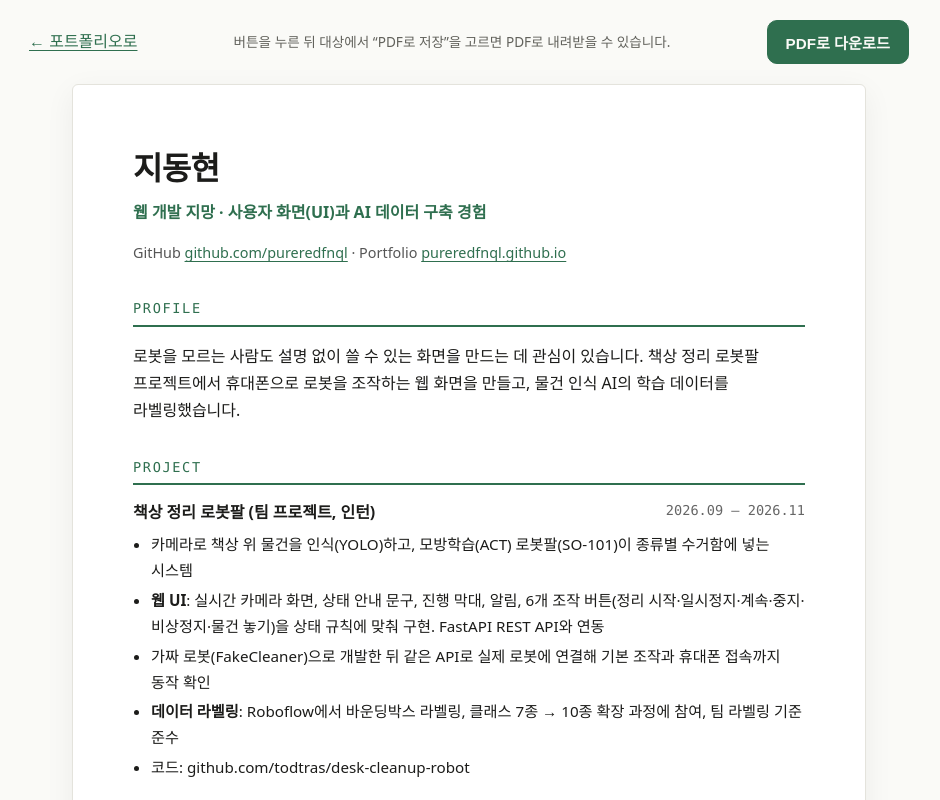
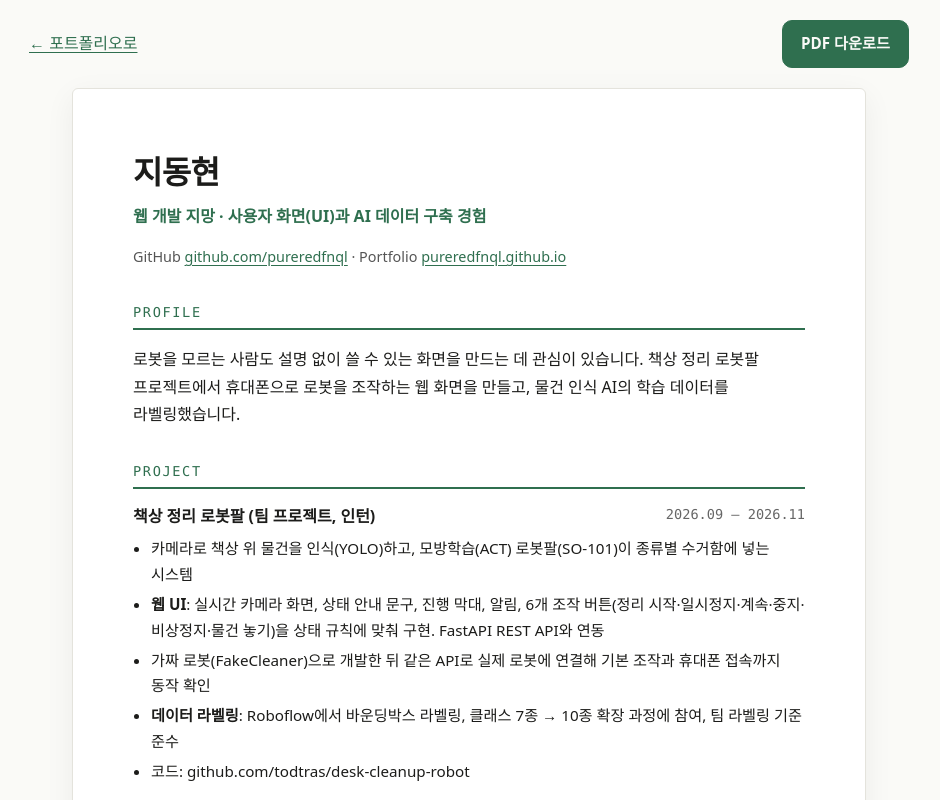
Before and after one commit to pureredfnql/pureredfnql.github.io, a plain HTML site: page resume.html in a window 1280 px wide. Shown: the top 800 px of the page, without its empty margins (171-1111 px from the left). Drawn offline with Linux system fonts and the light colour scheme.

Commit message:
Add downloadable resume PDF
Co-Authored-By: Claude Opus 5.5 <noreply@anthropic.com>

```diff
--- a/resume.html
+++ b/resume.html
@@ -38,8 +38,7 @@
 <body>
   <div class="wrap toolbar">
     <a href="index.html">← 포트폴리오로</a>
-    <span class="hint">버튼을 누른 뒤 대상에서 “PDF로 저장”을 고르면 PDF로 내려받을 수 있습니다.</span>
-    <button class="btn primary" onclick="window.print()">PDF로 다운로드</button>
+    <a class="btn primary" href="resume.pdf" download="지동현_이력서.pdf">PDF 다운로드</a>
   </div>
 
   <article class="paper">
```
Also changed, not shown: index.html (+2 -1 lines), 1 other file.
